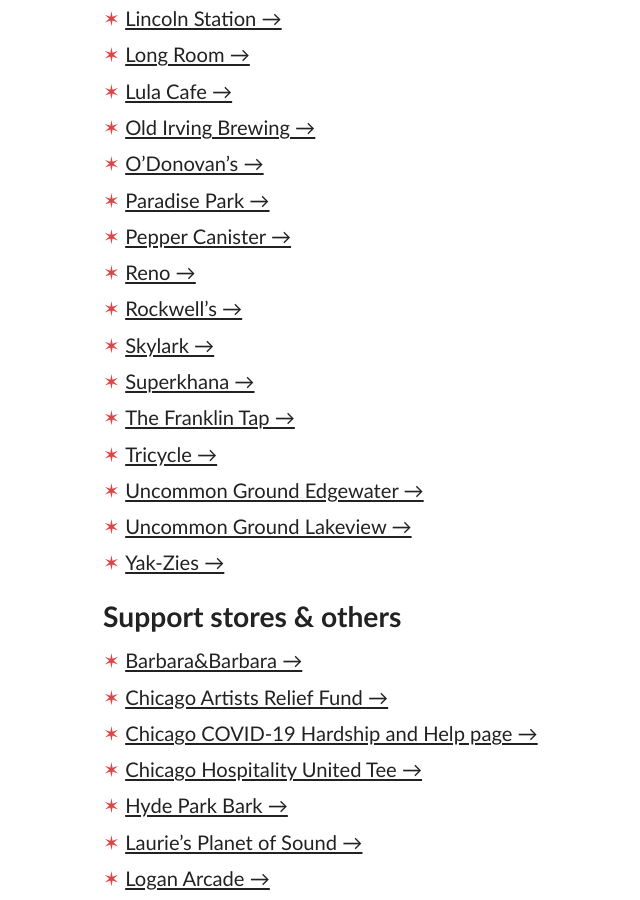
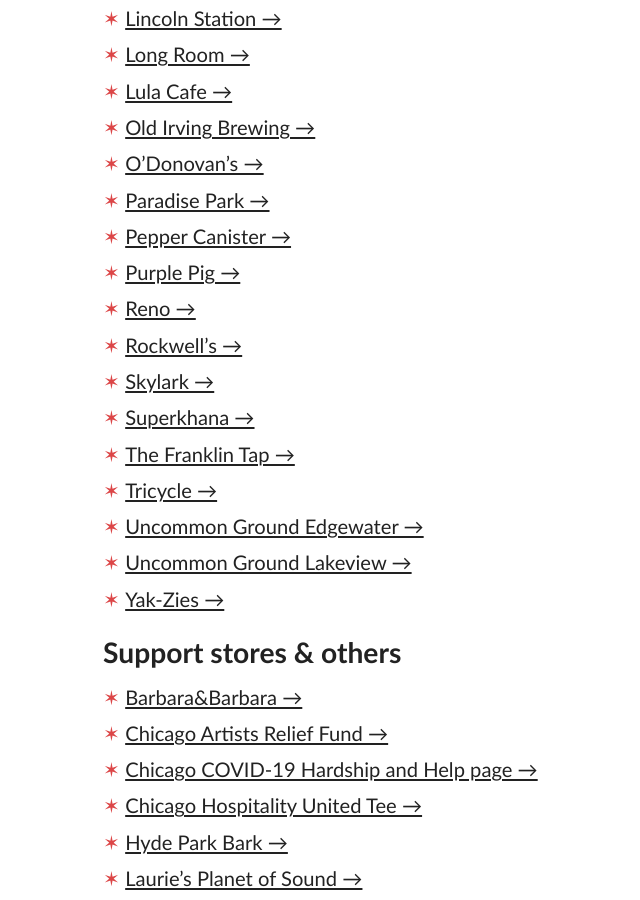
Before and after one commit to spencertweedy/chicagoservicerelief, a Jekyll site: the page built from index.html, in a window 1280 px wide and 900 px high, scrolled down 3649 px. Shown: the whole window, without its empty margins (217-857 px from the left). Built offline with Jekyll 4.4.1, drawn with Linux system fonts in a browser that asks for light colours.

```diff
--- a/_data/establishments.yml
+++ b/_data/establishments.yml
@@ -338,3 +338,6 @@
 - title: Bumbu Roux
   url: https://www.gofundme.com/f/virtual-tip-jar-for-bumbu-roux-employees
   type: restaurant
+- title: Purple Pig
+  url: https://purplepigshop.squarespace.com/shop/support-the-purple-pig-team-donation-1
+  type: restaurant
```
